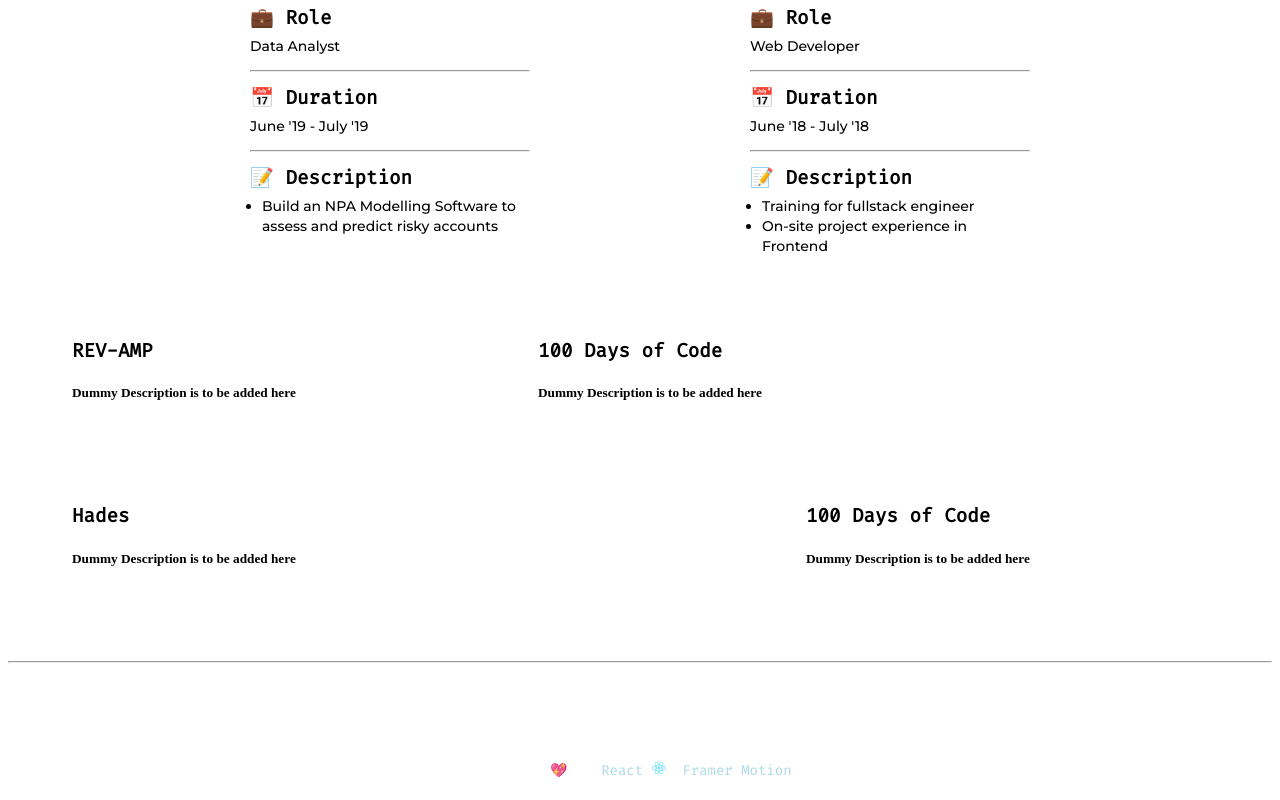
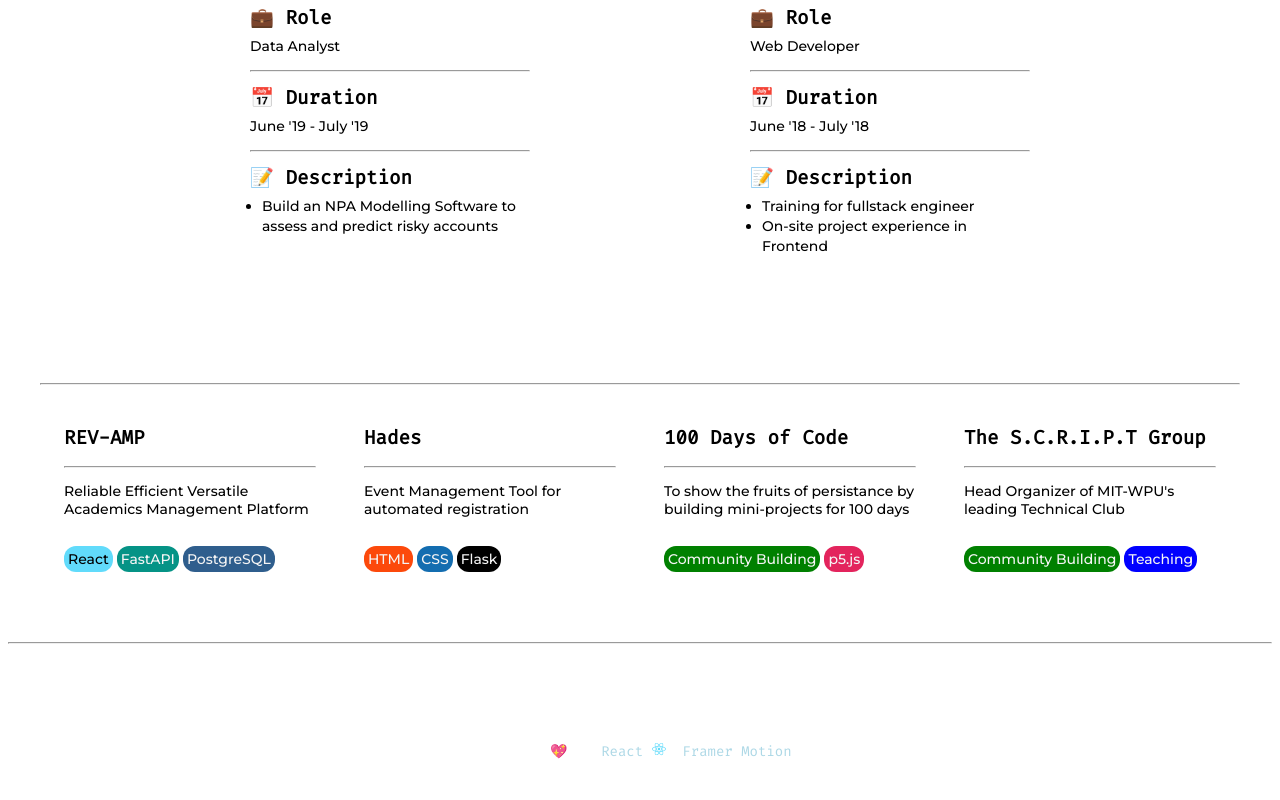
Before and after one commit to AniketRaj314/aniket-spidey, a React (Create React App) app: page / in a window 1280 px wide. Shown: the part 1761-2561 px from the top of the page. Built offline with nearby package versions, Linux system fonts and the light colour scheme.

Commit message:
Added Pills and finalized the ProjectMiniView Section

```diff
--- /dev/null
+++ b/src/components/Pills/pills.component.jsx
@@ -0,0 +1,13 @@
+import React from "react";
+import "./pills.styles.css";
+
+export default function Pills(props) {
+    const { tags } = props;
+    return (
+        <div className="pills">
+            {tags.map(({ name, color, textColor }) => (
+                <p style={{ backgroundColor: color, color: textColor }}>{name}</p>
+            ))}
+        </div>
+    );
+}
--- /dev/null
+++ b/src/components/Pills/pills.styles.css
@@ -0,0 +1,15 @@
+.pills {
+    display: flex;
+}
+
+.pills p {
+    border-radius: 12px;
+    color: whitesmoke;
+    padding: 4px;
+    margin-right: 4px;
+    align-self: flex-end;
+}
+
+.pills p:last-child {
+    margin-right: 0px;
+}
--- a/src/data.js
+++ b/src/data.js
@@ -94,26 +94,75 @@ export const SkillsData = [
 export const ProjectData = [
     {
         project_name: "REV-AMP",
-        description: "Dummy Description is to be added here",
+        description: "Reliable Efficient Versatile Academics Management Platform",
         link: "https://rev-amp.tech",
         source: "https://github.com/rev-amp",
+        tags: [
+            {
+                name: "React",
+                color: "#61dbfb",
+                textColor: "black"
+            },
+            {
+                name: "FastAPI",
+                color: "#059386",
+            },
+            {
+                name: "PostgreSQL",
+                color: "#2F5E8D",
+            },
+        ],
+    },
+    {
+        project_name: "Hades",
+        description: "Event Management Tool for automated registration",
+        link: "https://rev-amp.tech",
+        source: "https://github.com/rev-amp",
+        tags: [
+            {
+                name: "HTML",
+                color: "#FC490B",
+            },
+            {
+                name: "CSS",
+                color: "#136DB0",
+            },
+            {
+                name: "Flask",
+                color: "black",
+            },
+        ],
     },
     {
         project_name: "100 Days of Code",
-        description: "Dummy Description is to be added here",
+        description: "To show the fruits of persistance by building mini-projects for 100 days",
         link: "https://rev-amp.tech",
         source: "https://github.com/rev-amp",
+        tags: [
+            {
+                name: "Community Building",
+                color: "green",
+            },
+            {
+                name: "p5.js",
+                color: "#E3245D",
+            },
+        ],
     },
     {
-        project_name: "Hades",
-        description: "Dummy Description is to be added here",
+        project_name: "The S.C.R.I.P.T Group",
+        description: "Head Organizer of MIT-WPU's leading Technical Club",
         link: "https://rev-amp.tech",
         source: "https://github.com/rev-amp",
-    },
-    {
-        project_name: "100 Days of Code",
-        description: "Dummy Description is to be added here",
-        link: "https://rev-amp.tech",
-        source: "https://github.com/rev-amp",
+        tags: [
+            {
+                name: "Community Building",
+                color: "green",
+            },
+            {
+                name: "Teaching",
+                color: "blue",
+            },
+        ],
     },
 ];
--- a/src/pages/main/main.styles.css
+++ b/src/pages/main/main.styles.css
@@ -30,6 +30,10 @@ a {
     cursor: pointer;
 }
 
+.icon--black {
+    color: black;
+}
+
 .flexbox {
     display: flex;
     flex-direction: column;
--- a/src/sections/Projects/projects.section.jsx
+++ b/src/sections/Projects/projects.section.jsx
@@ -1,66 +1,79 @@
 import React, { useState } from "react";
 import { motion, AnimateSharedLayout, AnimatePresence } from "framer-motion";
+import { IoIosCloseCircle } from "react-icons/io";
+
 import { ProjectData } from "data";
 import "./projects.styles.css";
+import SectionTitle from "components/SectionTitle/sectiontitle.component";
+import Pills from "components/Pills/pills.component";
 
 export default function Projects() {
     const [selectedId, setSelectedId] = useState(null);
+    const [displayProjects, setDisplayProjects] = useState(true);
     return (
         <div className="project-section">
+            <SectionTitle toggleDisplay={() => setDisplayProjects(!displayProjects)}>
+                Projects and Initiatives
+            </SectionTitle>
+            <AnimatePresence>
+                {displayProjects && (
+                    <motion.div
+                        className="projects"
+                        initial={{ y: -16 }}
+                        animate={{ y: 0 }}
+                        exit={{ opacity: 0, y: -16 }}
+                    >
                         <AnimateSharedLayout>
-                {ProjectData.map((item, index) => {
-                    if (index % 2 === 0 && index + 1 < ProjectData.length) {
-                        let class1;
-                        let class2;
-                        if ((index / 2) % 2 === 0) {
-                            class1 = "section-1";
-                            class2 = "section-2";
-                        } else {
-                            class1 = "section-2";
-                            class2 = "section-1";
-                        }
-                        return (
                             <div className="row">
+                                {ProjectData.map((item, index) => (
                                     <ProjectMiniView
                                         {...item}
                                         setIdOnClick={() => setSelectedId(index + 1)}
                                         index={index}
-                                    className={`section ${class1}`}
+                                        className={`section`}
                                     />
-                                <ProjectMiniView
-                                    {...ProjectData[index + 1]}
-                                    setIdOnClick={() => setSelectedId(index + 1 + 1)}
-                                    index={index + 1}
-                                    className={`section ${class2}`}
-                                />
+                                ))}
                             </div>
-                        );
-                    } else {
-                        return null;
-                    }
-                })}
                             <AnimatePresence>
                                 {selectedId && (
                                     <div className="modal" onClick={() => setSelectedId(null)}>
                                         <motion.div className="modal-content" layoutId={selectedId}>
-                                <motion.h2>{ProjectData[selectedId - 1].project_name}</motion.h2>
-                                <motion.h5>{ProjectData[selectedId - 1].description}</motion.h5>
-                                <motion.button onClick={() => setSelectedId(null)}>Click me</motion.button>
+                                            <div className="modal-content-header">
+                                                <h2>{ProjectData[selectedId - 1].project_name}</h2>
+                                                <IoIosCloseCircle className="icon icon--black" />
+                                            </div>
+                                            <hr />
+                                            <p>{ProjectData[selectedId - 1].description}</p>
+                                            <h2 style={{ fontSize: "110%", margin: "0" }}>Tags</h2>
+                                            <Pills tags={ProjectData[selectedId - 1].tags} />
                                         </motion.div>
                                     </div>
                                 )}
                             </AnimatePresence>
                         </AnimateSharedLayout>
+                    </motion.div>
+                )}
+            </AnimatePresence>
         </div>
     );
 }
 
 function ProjectMiniView(props) {
-    const { project_name, description, index, flex, setIdOnClick, ...otherProps } = props;
+    const { project_name, description, index, setIdOnClick, tags, ...otherProps } = props;
     return (
-        <motion.div layoutId={index + 1} onClick={setIdOnClick} style={{ flex: flex }} {...otherProps}>
-            <motion.h2>{project_name}</motion.h2>
-            <motion.h5>{description}</motion.h5>
+        <motion.div
+            layoutId={index + 1}
+            onClick={setIdOnClick}
+            initial={{ scale: 0.9 }}
+            animate={{ scale: 1 }}
+            whileHover={{ scale: 1.1 }}
+            whileTap={{ scale: 0.9 }}
+            { ...otherProps }
+        >
+            <h2>{project_name}</h2>
+            <hr />
+            <p>{description}</p>
+            <Pills tags={tags} />
         </motion.div>
     );
 }
--- a/src/sections/Projects/projects.styles.css
+++ b/src/sections/Projects/projects.styles.css
@@ -1,41 +1,56 @@
 .row {
     display: flex;
-    flex-direction: row;
+    flex-direction: column;
+    justify-content: space-between;
 }
 
 .section,
 .modal {
     background-color: white;
     margin: 16px;
-    padding: 16px;
+    padding: 0px 8px;
     border-radius: 16px;
+    flex: 1;
 }
 
-.section-1 {
-    flex: 3;
-}
-
-.section-2 {
-    flex: 5;
+.section {
+    cursor: pointer;
 }
 
 .modal {
-    position: fixed; /* Stay in place */
+    position: fixed;
     margin: 0;
-    z-index: 1; /* Sit on top */
-    padding-top: 100px; /* Location of the box */
+    z-index: 1;
+    padding-top: 100px;
     left: 0;
     top: 0;
-    width: 100%; /* Full width */
-    height: 100%; /* Full height */
-    overflow: auto; /* Enable scroll if needed */
-    background-color: rgba(0, 0, 0, 0.4); /* Black w/ opacity */
+    width: 100%;
+    height: 100%;
+    overflow: auto;
+    background-color: rgba(0, 0, 0, 0.4);
 }
 
 .modal-content {
     background-color: #fefefe;
     margin: auto;
-    padding: 20px;
+    padding: 1px 8px;
     border-radius: 16px;
     width: 80%;
 }
+
+.modal-content-header {
+    display: flex;
+    flex-direction: row;
+    justify-content: space-between;
+    align-items: center;
+}
+
+@media only screen and (min-width: 768px) {
+    .row {
+        flex-direction: row;
+    }
+
+    .modal-content {
+        width: 50%;
+    }
+}
--- a/src/sections/Skills/skills.section.jsx
+++ b/src/sections/Skills/skills.section.jsx
@@ -9,9 +9,7 @@ export default function Skills() {
     const [displaySkills, setDisplaySkills] = useState(true);
     return (
         <div className="skills-section">
-            <SectionTitle toggleDisplay={() => setDisplaySkills(!displaySkills)}>
-                Skills
-            </SectionTitle>
+            <SectionTitle toggleDisplay={() => setDisplaySkills(!displaySkills)}>Skills</SectionTitle>
             <AnimatePresence>
                 {displaySkills && (
                     <motion.div
```
Also changed, not shown: src/components/SectionTitle/sectiontitle.styles.css (line endings or trailing spaces). Lines whose indentation alone changed are shown as unchanged.
